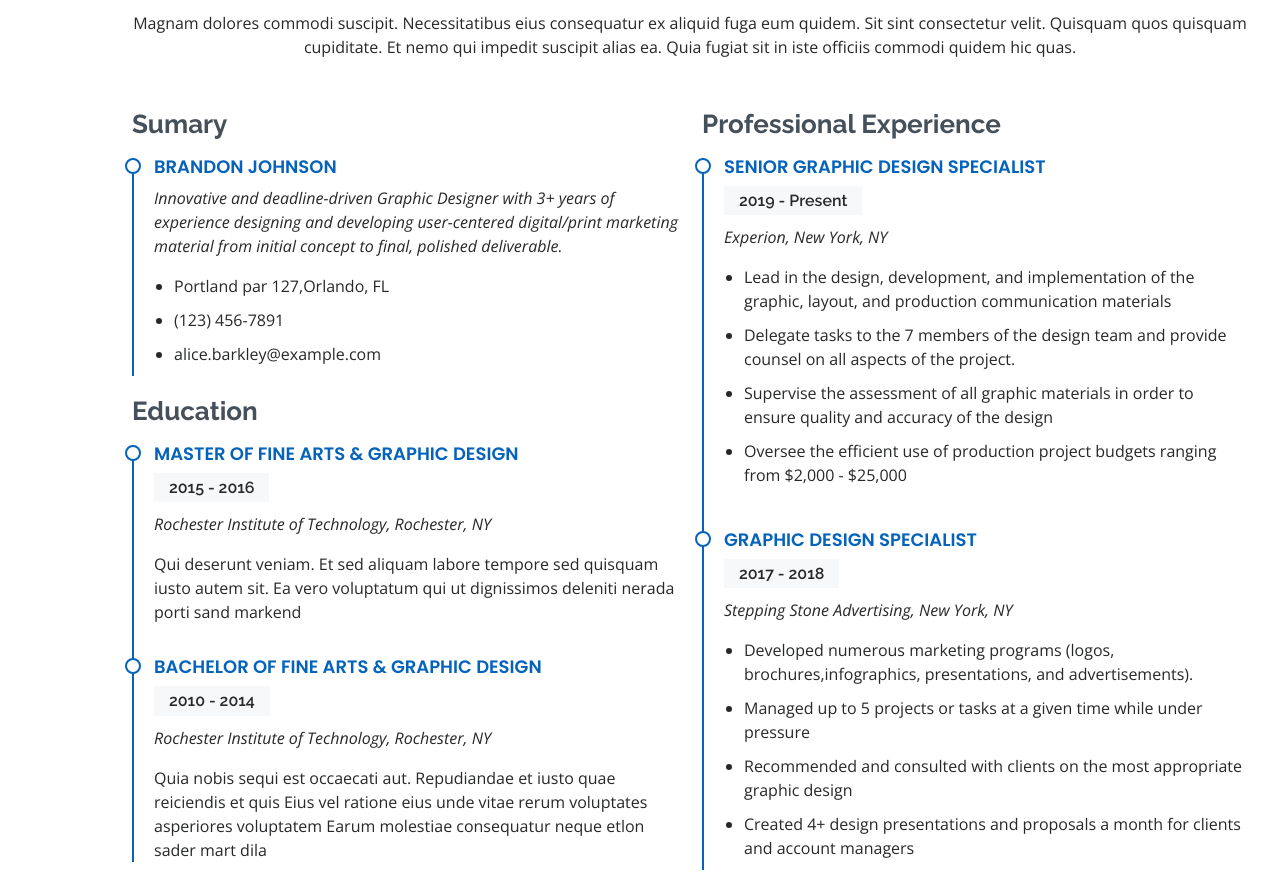
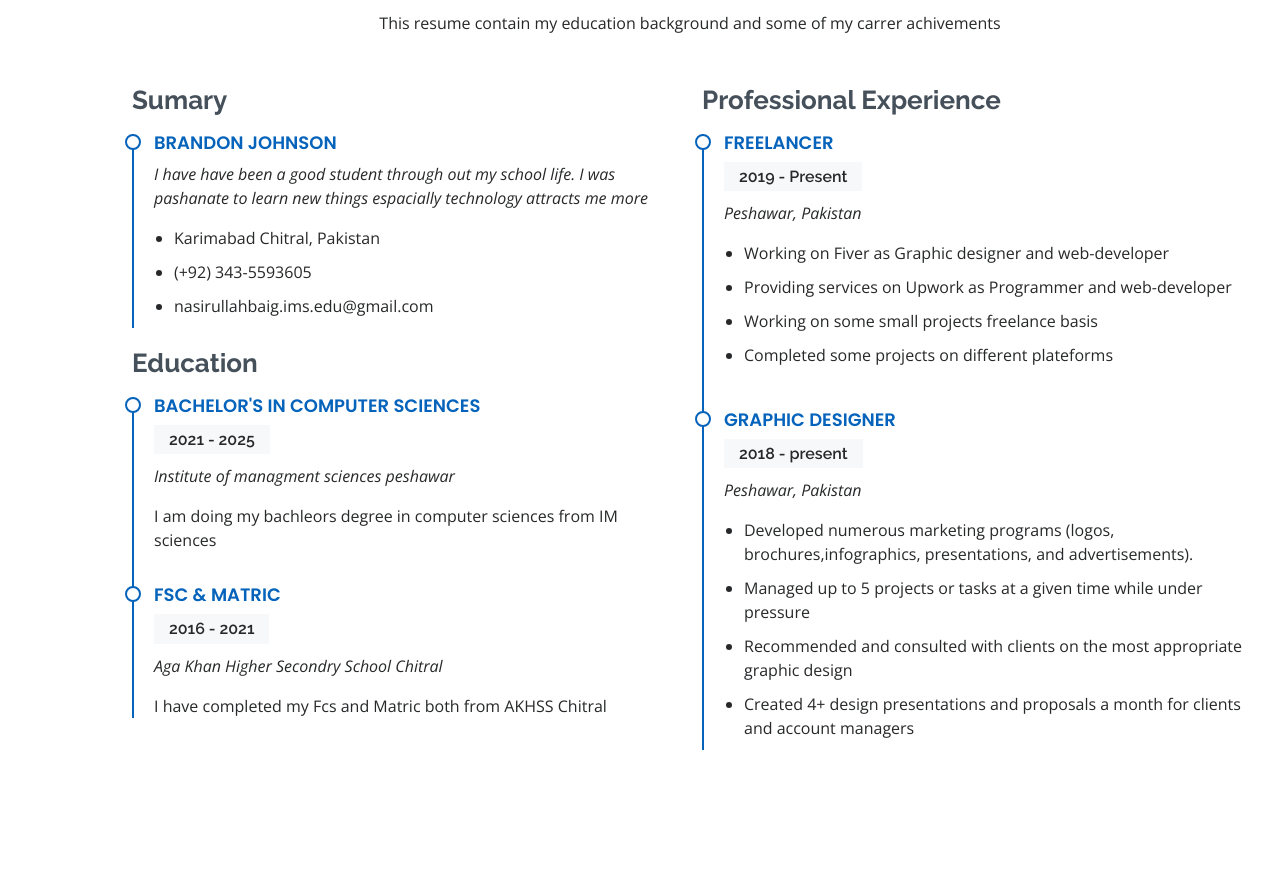
Before and after one commit to Nasirullahbaig1/nasir, a plain HTML site: page index.html in a window 1280 px wide. Shown: the part 2520-3393 px from the top of the page. Drawn offline with nearby package versions, Linux system fonts and the light colour scheme; files whose address does not match are found by name.

Commit message:
2nd commit

```diff
--- a/index.html
+++ b/index.html
@@ -32,12 +32,7 @@
   <!-- Template Main CSS File -->
   <link href="assets/css/style.css" rel="stylesheet">
 
-  <!-- =======================================================
-  * Template Name: MyResume - v4.8.1
-  * Template URL: https://bootstrapmade.com/free-html-bootstrap-template-my-resume/
-  * Author: BootstrapMade.com
-  * License: https://bootstrapmade.com/license/
-  ======================================================== -->
+
 </head>
 
 <body>
@@ -242,7 +237,7 @@
 
         <div class="section-title">
           <h2>Resume</h2>
-          <p>Magnam dolores commodi suscipit. Necessitatibus eius consequatur ex aliquid fuga eum quidem. Sit sint consectetur velit. Quisquam quos quisquam cupiditate. Et nemo qui impedit suscipit alias ea. Quia fugiat sit in iste officiis commodi quidem hic quas.</p>
+          <p>This resume contain my education background and some of my carrer achivements</p>
         </div>
 
         <div class="row">
@@ -250,45 +245,45 @@
             <h3 class="resume-title">Sumary</h3>
             <div class="resume-item pb-0">
               <h4>Brandon Johnson</h4>
-              <p><em>Innovative and deadline-driven Graphic Designer with 3+ years of experience designing and developing user-centered digital/print marketing material from initial concept to final, polished deliverable.</em></p>
+              <p><em>I have have been a good student through out my school life. I was pashanate to learn new things espacially technology attracts me more</em></p>
               <ul>
-                <li>Portland par 127,Orlando, FL</li>
-                <li>(123) 456-7891</li>
-                <li>alice.barkley@example.com</li>
+                <li>Karimabad Chitral, Pakistan</li>
+                <li>(+92) 343-5593605</li>
+                <li>nasirullahbaig.ims.edu@gmail.com</li>
               </ul>
             </div>
 
             <h3 class="resume-title">Education</h3>
             <div class="resume-item">
-              <h4>Master of Fine Arts &amp; Graphic Design</h4>
-              <h5>2015 - 2016</h5>
-              <p><em>Rochester Institute of Technology, Rochester, NY</em></p>
-              <p>Qui deserunt veniam. Et sed aliquam labore tempore sed quisquam iusto autem sit. Ea vero voluptatum qui ut dignissimos deleniti nerada porti sand markend</p>
+              <h4>Bachelor's in computer sciences</h4>
+              <h5>2021 - 2025</h5>
+              <p><em>Institute of managment sciences peshawar</em></p>
+              <p>I am doing my bachleors degree in computer sciences from IM sciences</p>
             </div>
             <div class="resume-item">
-              <h4>Bachelor of Fine Arts &amp; Graphic Design</h4>
-              <h5>2010 - 2014</h5>
-              <p><em>Rochester Institute of Technology, Rochester, NY</em></p>
-              <p>Quia nobis sequi est occaecati aut. Repudiandae et iusto quae reiciendis et quis Eius vel ratione eius unde vitae rerum voluptates asperiores voluptatem Earum molestiae consequatur neque etlon sader mart dila</p>
+              <h4>Fsc &amp; Matric</h4>
+              <h5>2016 - 2021</h5>
+              <p><em>Aga Khan Higher Secondry School Chitral</em></p>
+              <p>I have completed my Fcs and Matric both from AKHSS Chitral</p>
             </div>
           </div>
           <div class="col-lg-6">
             <h3 class="resume-title">Professional Experience</h3>
             <div class="resume-item">
-              <h4>Senior graphic design specialist</h4>
+              <h4>Freelancer</h4>
               <h5>2019 - Present</h5>
-              <p><em>Experion, New York, NY </em></p>
+              <p><em>Peshawar, Pakistan </em></p>
               <ul>
-                <li>Lead in the design, development, and implementation of the graphic, layout, and production communication materials</li>
-                <li>Delegate tasks to the 7 members of the design team and provide counsel on all aspects of the project. </li>
-                <li>Supervise the assessment of all graphic materials in order to ensure quality and accuracy of the design</li>
-                <li>Oversee the efficient use of production project budgets ranging from $2,000 - $25,000</li>
+                <li>Working on Fiver as Graphic designer and web-developer</li>
+                <li>Providing services on Upwork as Programmer and web-developer </li>
+                <li>Working on some small projects freelance basis</li>
+                <li>Completed some projects on different plateforms</li>
               </ul>
             </div>
             <div class="resume-item">
-              <h4>Graphic design specialist</h4>
-              <h5>2017 - 2018</h5>
-              <p><em>Stepping Stone Advertising, New York, NY</em></p>
+              <h4>Graphic designer</h4>
+              <h5>2018 - present</h5>
+              <p><em>Peshawar, Pakistan</em></p>
               <ul>
                 <li>Developed numerous marketing programs (logos, brochures,infographics, presentations, and advertisements).</li>
                 <li>Managed up to 5 projects or tasks at a given time while under pressure</li>
```
Also changed, not shown: assets/img/apple-touch-icon.png (deleted), assets/img/favicon.png (deleted), assets/img/hero-bg.jpg, assets/img/hero-bg11.jpg (added), assets/img/testimonials/testimonials-12.jpg (deleted), assets/img/testimonials/testimonials-2.jpg (deleted), assets/img/testimonials/testimonials-3.jpg (deleted), assets/img/testimonials/testimonials-4.jpg (deleted), assets/img/testimonials/testimonials-5.jpg (deleted).
